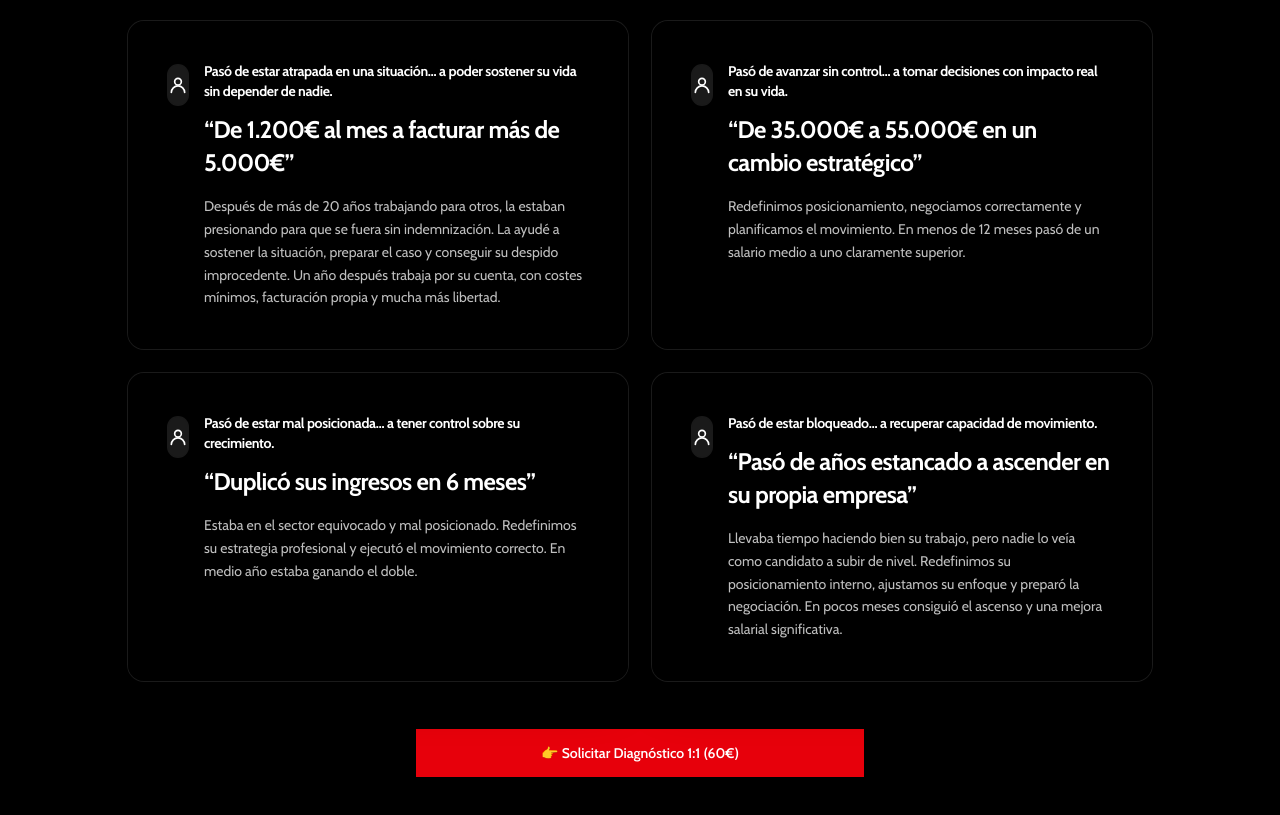
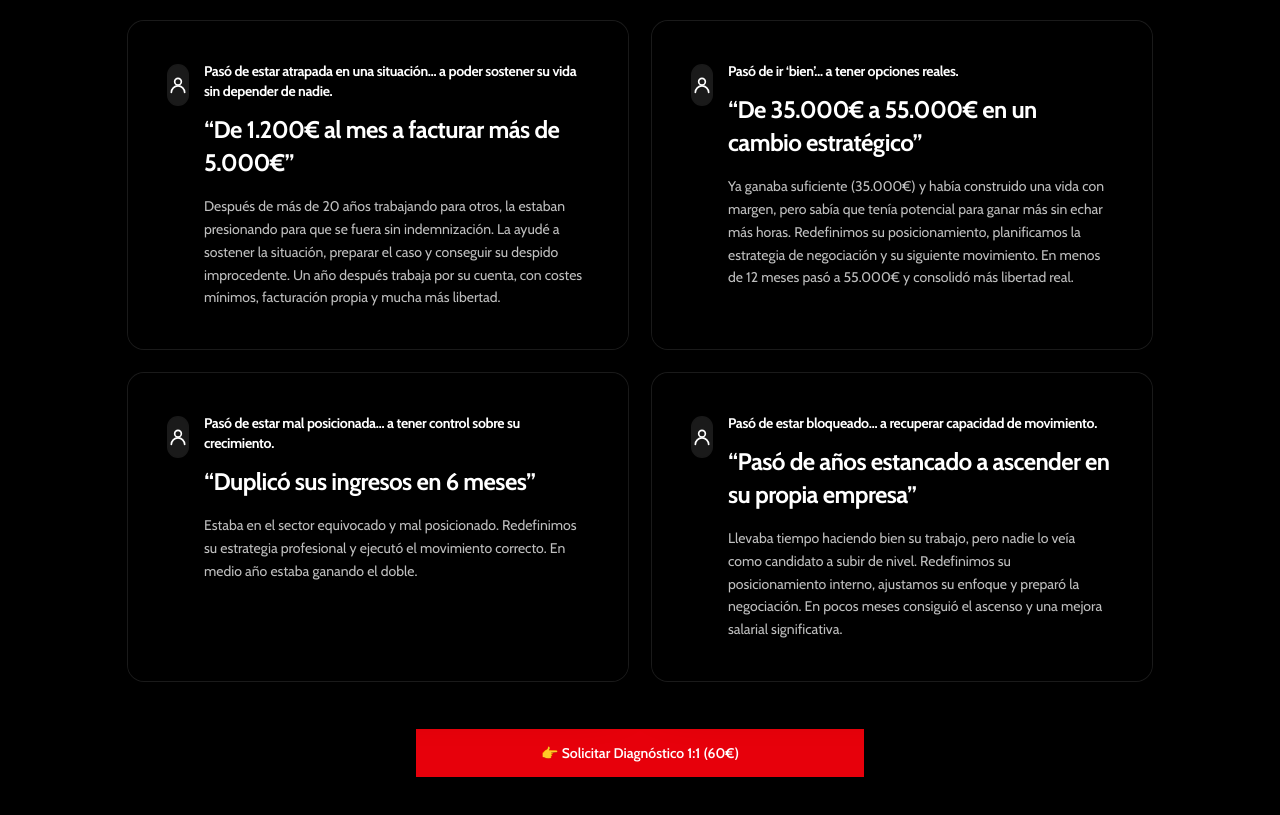
Before and after one commit to Rextimort/gonzalopareja, an Astro site: page /intervencion-estrategica in a window 1280 px wide. Shown: the part 1990-2805 px from the top of the page. Built offline with nearby package versions, Linux system fonts and the light colour scheme; Astro itself is replaced by a stand-in of ours; a web font is replaced by a local one.

Commit message:
Refocus 35k->55k case on freedom and options

```diff
--- a/src/pages/intervencion-estrategica.astro
+++ b/src/pages/intervencion-estrategica.astro
@@ -156,12 +156,12 @@ import BaseLayout from '../layouts/BaseLayout.astro';
                 </svg>
               </div>
               <div>
-                <p class="text-sm font-extrabold tracking-tight text-white">Pasó de avanzar sin control… a tomar decisiones con impacto real en su vida.</p>
+                <p class="text-sm font-extrabold tracking-tight text-white">Pasó de ir ‘bien’… a tener opciones reales.</p>
                 <p class="mt-3 text-xl font-extrabold leading-snug tracking-tight text-white sm:text-2xl">
                   “De 35.000€ a 55.000€ en un cambio estratégico”
                 </p>
                 <p class="mt-4 text-sm leading-relaxed text-white/75">
-                  Redefinimos posicionamiento, negociamos correctamente y planificamos el movimiento. En menos de 12 meses pasó de un salario medio a uno claramente superior.
+                  Ya ganaba suficiente (35.000€) y había construido una vida con margen, pero sabía que tenía potencial para ganar más sin echar más horas. Redefinimos su posicionamiento, planificamos la estrategia de negociación y su siguiente movimiento. En menos de 12 meses pasó a 55.000€ y consolidó más libertad real.
                 </p>
               </div>
             </div>
```
